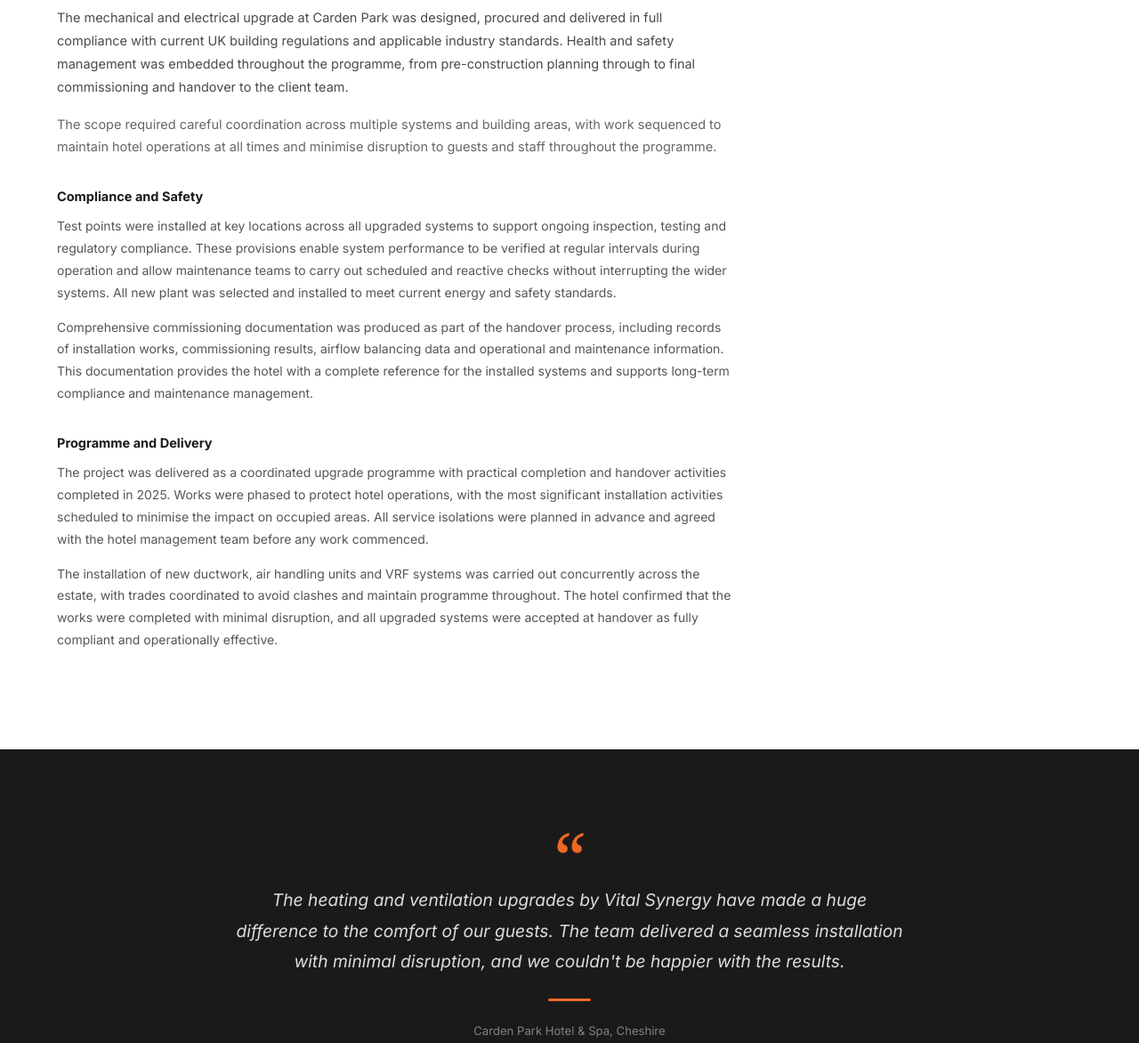
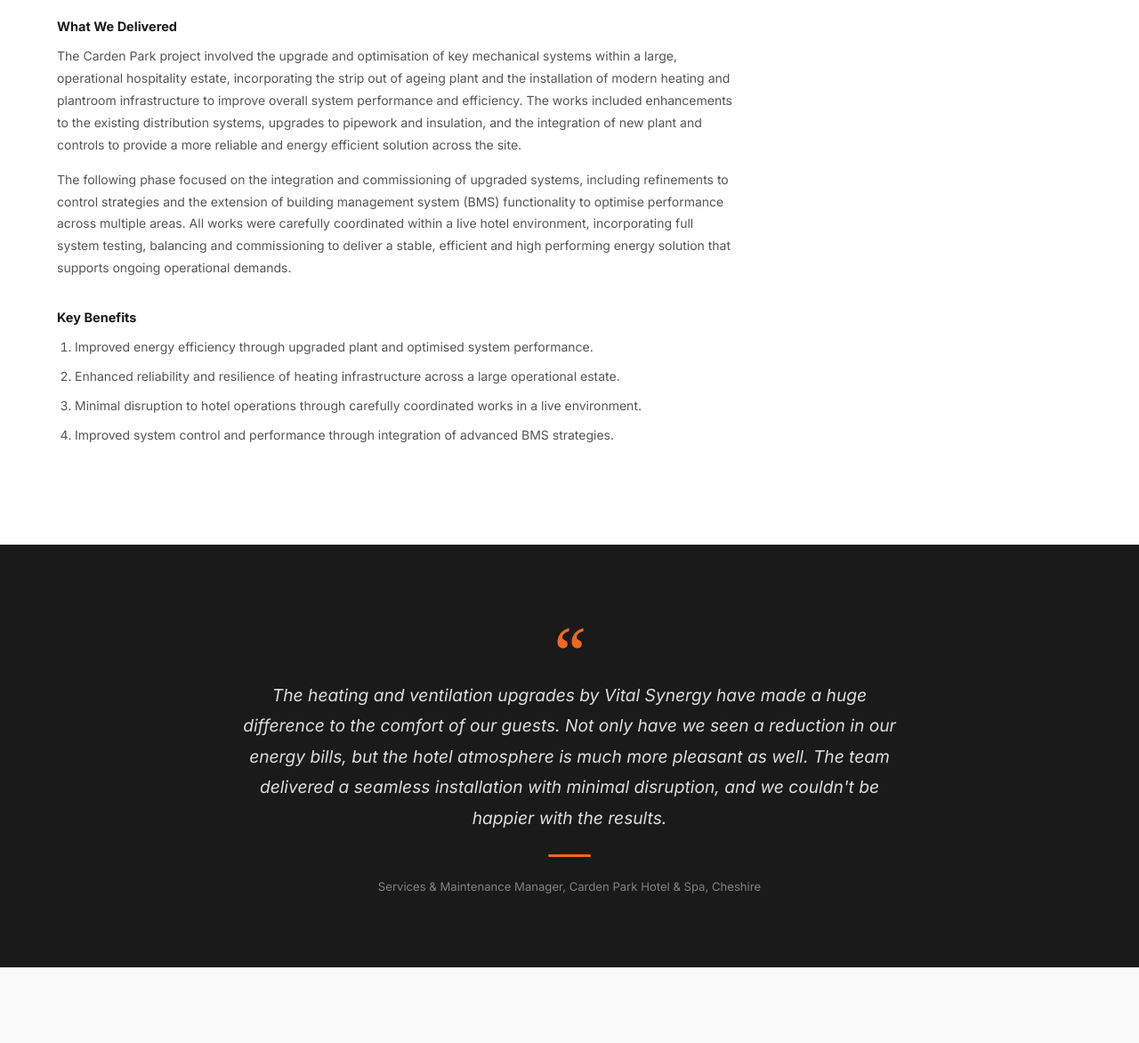
Before and after one commit to mrJohnHolt/Vital-Synergy-website, a website: page cardenpark.html in a window 1280 px wide. Shown: the part 3280-4452 px from the top of the page at 89% size. Drawn offline with nearby package versions, Linux system fonts and the light colour scheme.

Commit message:
cardenpark brochure content swap

```diff
--- a/cardenpark.html
+++ b/cardenpark.html
@@ -281,16 +281,17 @@
         <div class="cs-detail">
           <span class="eyebrow">Compliance, Safety and Delivery</span>
           <h3 class="section-heading">Project Detail</h3>
-          <p class="body-text">The mechanical and electrical upgrade at Carden Park was designed, procured and delivered in full compliance with current UK building regulations and applicable industry standards. Health and safety management was embedded throughout the programme, from pre-construction planning through to final commissioning and handover to the client team.</p>
-          <p class="body-text-faint">The scope required careful coordination across multiple systems and building areas, with work sequenced to maintain hotel operations at all times and minimise disruption to guests and staff throughout the programme.</p>
+          <h4 class="cs-detail-h4">What We Delivered</h4>
+          <p class="cs-detail-p">The Carden Park project involved the upgrade and optimisation of key mechanical systems within a large, operational hospitality estate, incorporating the strip out of ageing plant and the installation of modern heating and plantroom infrastructure to improve overall system performance and efficiency. The works included enhancements to the existing distribution systems, upgrades to pipework and insulation, and the integration of new plant and controls to provide a more reliable and energy efficient solution across the site.</p>
+          <p class="cs-detail-p">The following phase focused on the integration and commissioning of upgraded systems, including refinements to control strategies and the extension of building management system (BMS) functionality to optimise performance across multiple areas. All works were carefully coordinated within a live hotel environment, incorporating full system testing, balancing and commissioning to deliver a stable, efficient and high performing energy solution that supports ongoing operational demands.</p>
 
-          <h4 class="cs-detail-h4">Compliance and Safety</h4>
-          <p class="cs-detail-p">Test points were installed at key locations across all upgraded systems to support ongoing inspection, testing and regulatory compliance. These provisions enable system performance to be verified at regular intervals during operation and allow maintenance teams to carry out scheduled and reactive checks without interrupting the wider systems. All new plant was selected and installed to meet current energy and safety standards.</p>
-          <p class="cs-detail-p">Comprehensive commissioning documentation was produced as part of the handover process, including records of installation works, commissioning results, airflow balancing data and operational and maintenance information. This documentation provides the hotel with a complete reference for the installed systems and supports long-term compliance and maintenance management.</p>
-
-          <h4 class="cs-detail-h4">Programme and Delivery</h4>
-          <p class="cs-detail-p">The project was delivered as a coordinated upgrade programme with practical completion and handover activities completed in 2025. Works were phased to protect hotel operations, with the most significant installation activities scheduled to minimise the impact on occupied areas. All service isolations were planned in advance and agreed with the hotel management team before any work commenced.</p>
-          <p class="cs-detail-p">The installation of new ductwork, air handling units and VRF systems was carried out concurrently across the estate, with trades coordinated to avoid clashes and maintain programme throughout. The hotel confirmed that the works were completed with minimal disruption, and all upgraded systems were accepted at handover as fully compliant and operationally effective.</p>
+          <h4 class="cs-detail-h4">Key Benefits</h4>
+          <ol class="cs-detail-ol">
+            <li class="cs-detail-li">Improved energy efficiency through upgraded plant and optimised system performance.</li>
+            <li class="cs-detail-li">Enhanced reliability and resilience of heating infrastructure across a large operational estate.</li>
+            <li class="cs-detail-li">Minimal disruption to hotel operations through carefully coordinated works in a live environment.</li>
+            <li class="cs-detail-li">Improved system control and performance through integration of advanced BMS strategies.</li>
+          </ol>
         </div>
       </div>
     </section>
@@ -300,9 +301,9 @@
       <div class="wrap">
         <div class="cs-testimonial">
           <span class="cs-testimonial-mark">&#x201c;</span>
-          <p class="cs-testimonial-quote">The heating and ventilation upgrades by Vital Synergy have made a huge difference to the comfort of our guests. The team delivered a seamless installation with minimal disruption, and we couldn't be happier with the results.</p>
+          <p class="cs-testimonial-quote">The heating and ventilation upgrades by Vital Synergy have made a huge difference to the comfort of our guests. Not only have we seen a reduction in our energy bills, but the hotel atmosphere is much more pleasant as well. The team delivered a seamless installation with minimal disruption, and we couldn't be happier with the results.</p>
           <div class="cs-testimonial-divider"></div>
-          <p class="cs-testimonial-role">Carden Park Hotel &amp; Spa, Cheshire</p>
+          <p class="cs-testimonial-role">Services &amp; Maintenance Manager, Carden Park Hotel &amp; Spa, Cheshire</p>
         </div>
       </div>
     </section>
--- a/css/style.css
+++ b/css/style.css
@@ -944,6 +944,8 @@ body {
   margin: 32px 0 10px;
 }
 .cs-detail-p { color: #555; font-size: 14px; line-height: 1.78; margin-bottom: 14px; }
+.cs-detail-ol { color: #555; font-size: 14px; line-height: 1.78; margin: 0 0 14px; padding-left: 20px; list-style: decimal outside; }
+.cs-detail-li { margin-bottom: 8px; display: list-item; }
 
 /* Document Download */
 .cs-doc-box {
```
Also changed, not shown: stpeters.html (+0 -4 lines).
